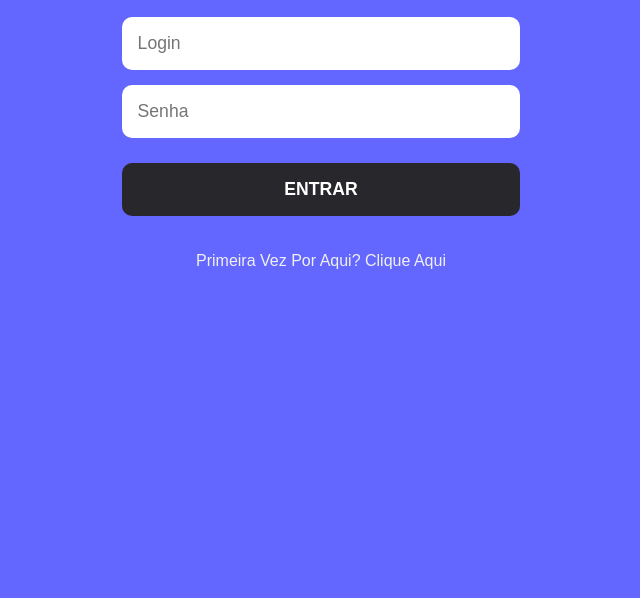
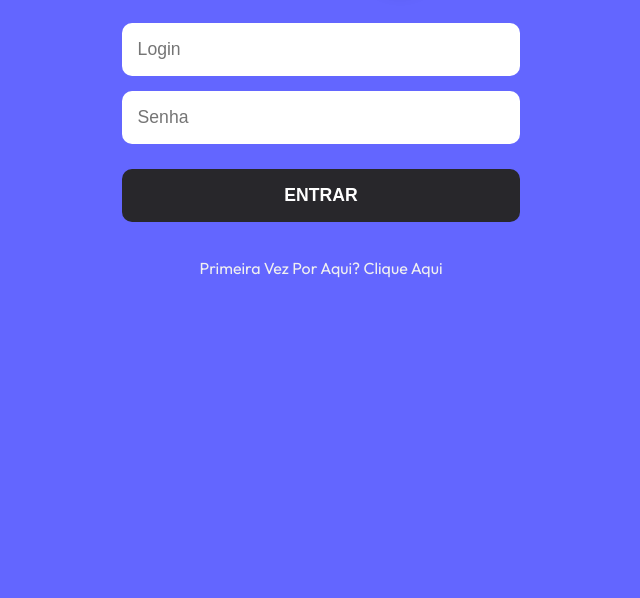
Before and after one commit to GustavoMMayer/UniNew, a plain HTML site: page Pages/Login/index.html in a window 1280 px wide. Shown: the part 202-800 px from the top of the page, without its empty margins (319-959 px from the left). Drawn offline with Linux system fonts and the light colour scheme.

Commit message:
Troca de  fonte para 'Outfit' do Google Fonts
atualização do font family para 'Outfit' do Google Fonts.

```diff
--- a/Assets/Styles/global.css
+++ b/Assets/Styles/global.css
@@ -1,5 +1,5 @@
 
-
+@import url('https://fonts.googleapis.com/css2?family=Outfit:wght@100..900&display=swap');
 :root {
     --color-primary-dark: #6366FF;
     --color-primary-medium: #576DD3;
@@ -35,7 +35,7 @@ html, body {
 }
 
 body {
-    font-family: Arial, sans-serif;
+    font-family: 'Outfit', Arial, sans-serif;
     background-color: var(--color-primary-light);
     color: var(--color-text-dark);
     position: relative;
```
